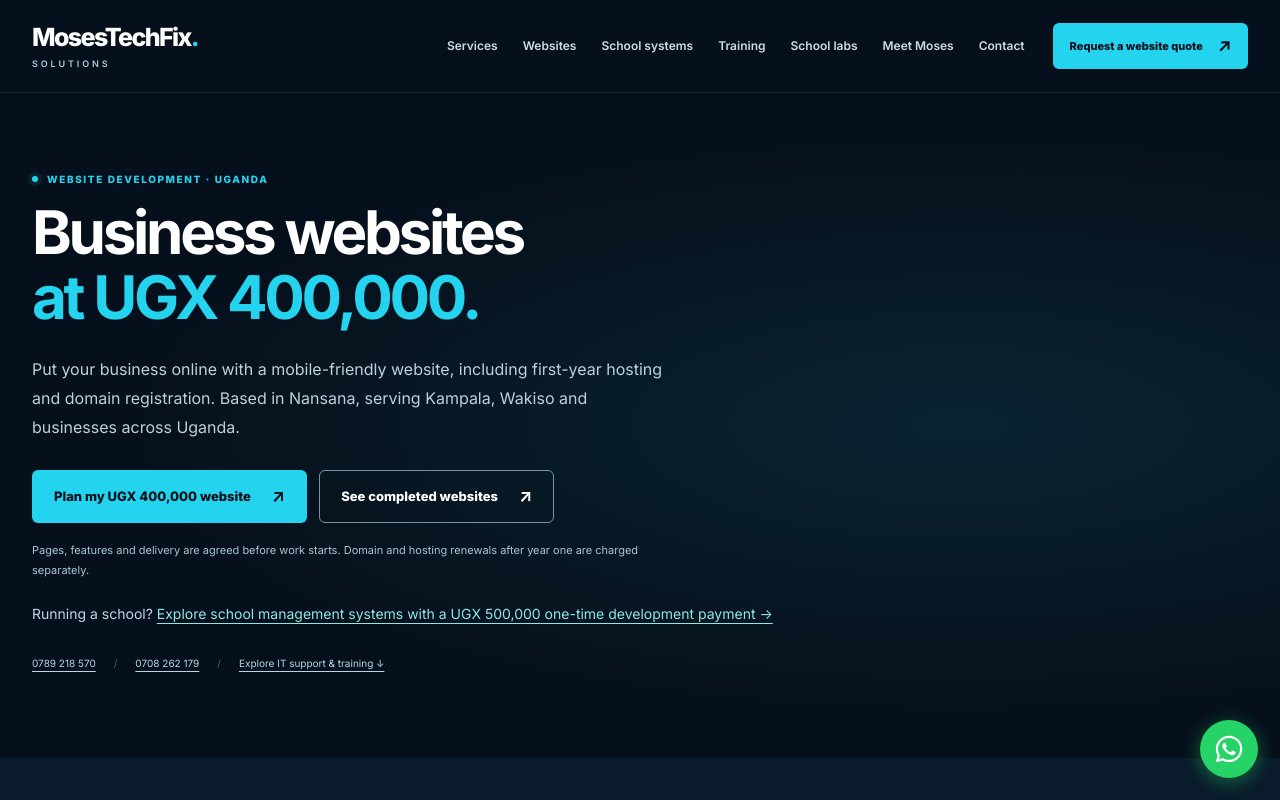
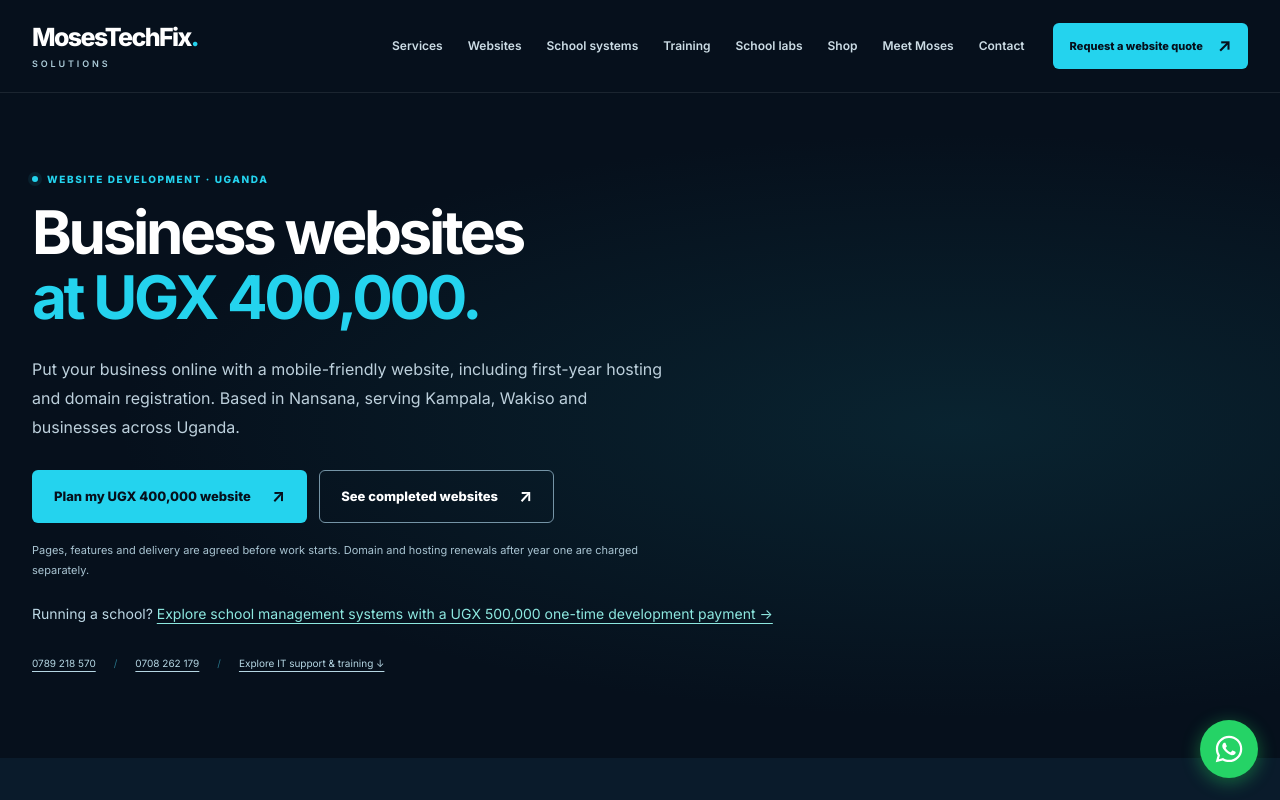
Before and after one commit to mwesigwamoses859-debug/Moses-app-web, a plain HTML site: page index.html in a window 1280 px wide. Shown: the top 800 px of the page. Drawn offline with Linux system fonts and the light colour scheme; no server answers.

Commit message:
Link the homepage navigation to the Shopify store

```diff
--- a/index.html
+++ b/index.html
@@ -39,7 +39,7 @@
     <div class="shell nav">
       <a class="brand" href="/" aria-label="MosesTechFix Solutions home"><strong>MosesTechFix<span>.</span></strong><small>SOLUTIONS</small></a>
       <button class="menu-toggle" type="button" aria-expanded="false" aria-controls="main-navigation">Menu <span aria-hidden="true">☰</span></button>
-      <nav class="nav-links" id="main-navigation" aria-label="Main navigation"><a href="services.html">Services</a><a href="website-development.html">Websites</a><a href="school-management-systems.html">School systems</a><a href="computer-training.html">Training</a><a href="community.html">School labs</a><a href="/#about">Meet Moses</a><a href="/#contact">Contact</a></nav>
+      <nav class="nav-links" id="main-navigation" aria-label="Main navigation"><a href="services.html">Services</a><a href="website-development.html">Websites</a><a href="school-management-systems.html">School systems</a><a href="computer-training.html">Training</a><a href="community.html">School labs</a><a href="https://shop.mosestechfixsolution.com/">Shop</a><a href="/#about">Meet Moses</a><a href="/#contact">Contact</a></nav>
       <a class="button nav-cta" href="website-development.html#website-quote">Request a website quote <span aria-hidden="true">↗</span></a>
     </div>
   </header>
```
